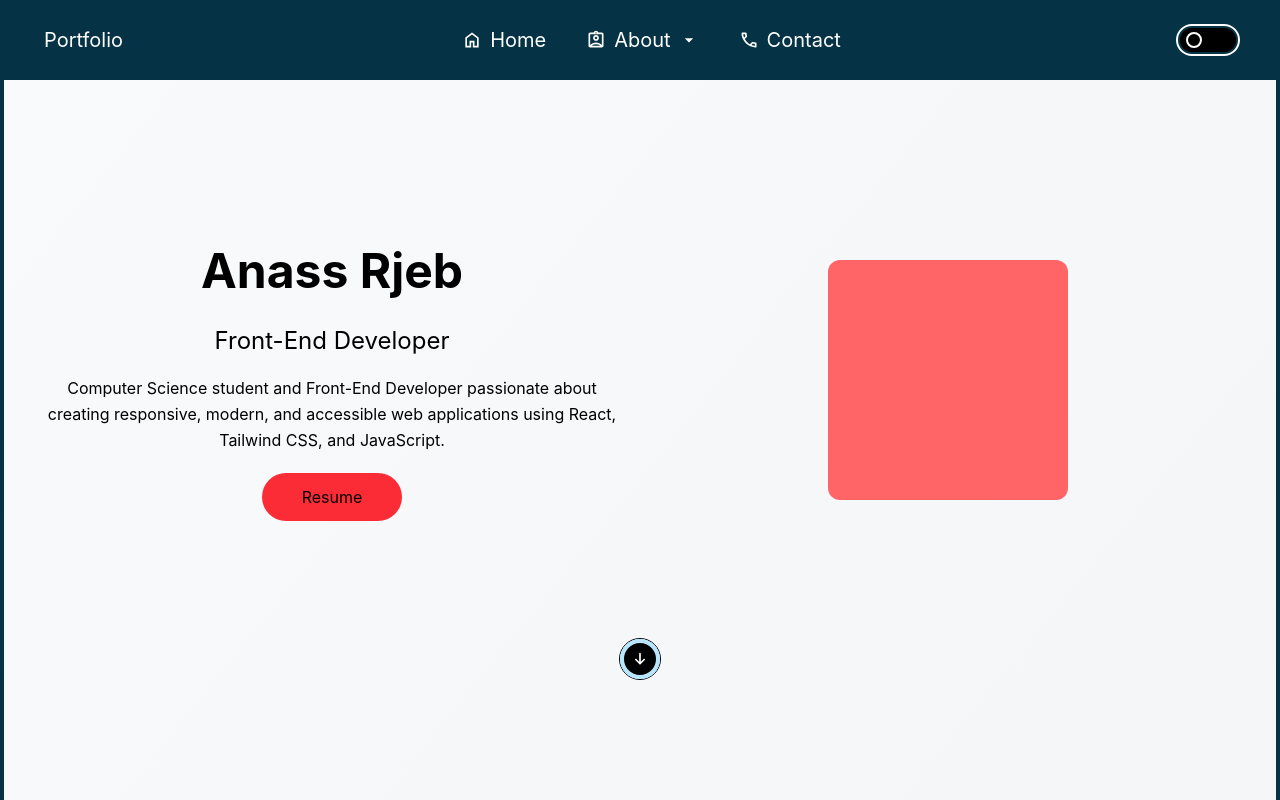
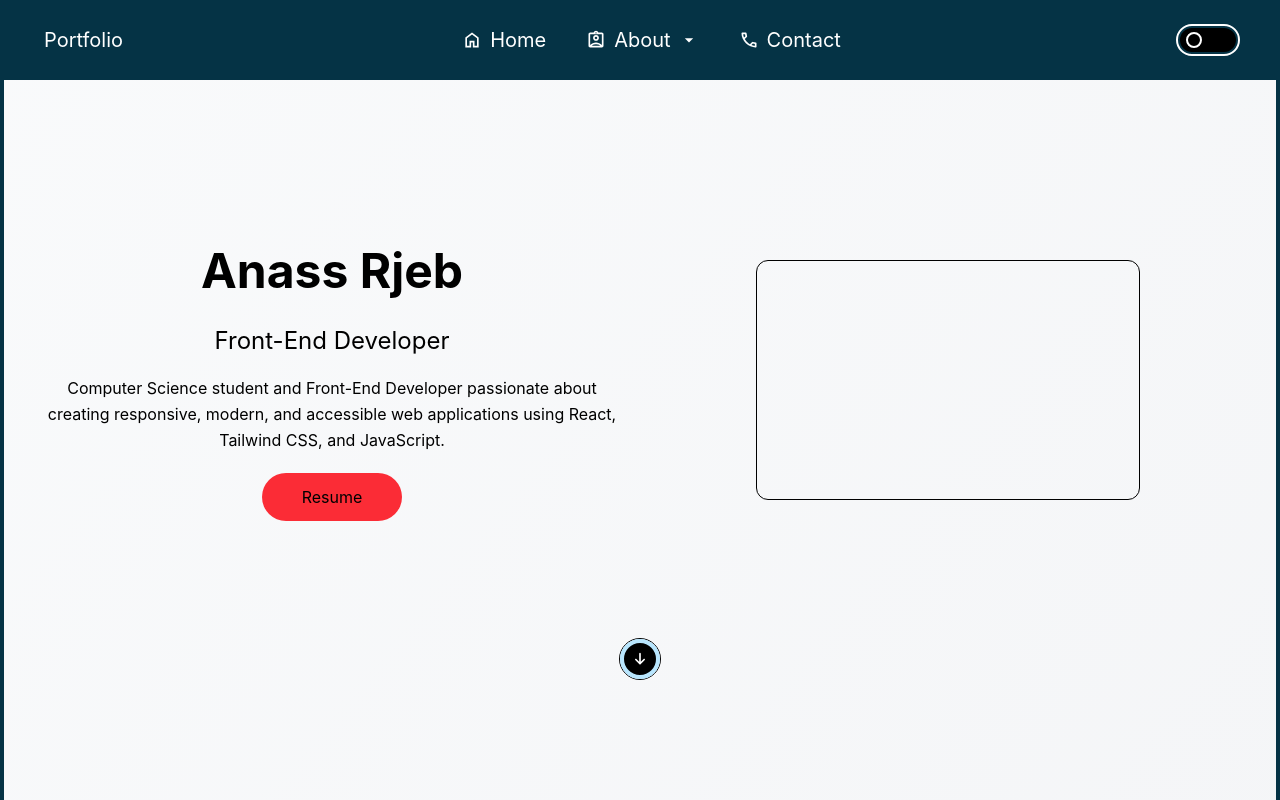
Before and after one commit to Rjeb-Anas/Portfolio--S, a React (Vite) app: page / in a window 1280 px wide. Shown: the top 800 px of the page. Built offline with nearby package versions, Linux system fonts and the light colour scheme.

Commit message:
Update home-page

```diff
--- a/src/components/Home.jsx
+++ b/src/components/Home.jsx
@@ -28,7 +28,9 @@ const Home = () => {
                     </div>
                 </div>
                 <div className="md:w-1/2 max-md:h-1/2 flex items-center justify-center ">
-                    <div className="w-40 h-40 md:w-60 md:h-60 bg-red-400
+                    <div className="md:w-[30vw] max-md:w-[60vw] h-40
+                    md:h-60
+                    border
                     rounded-xl">
 
                     </div>
```
